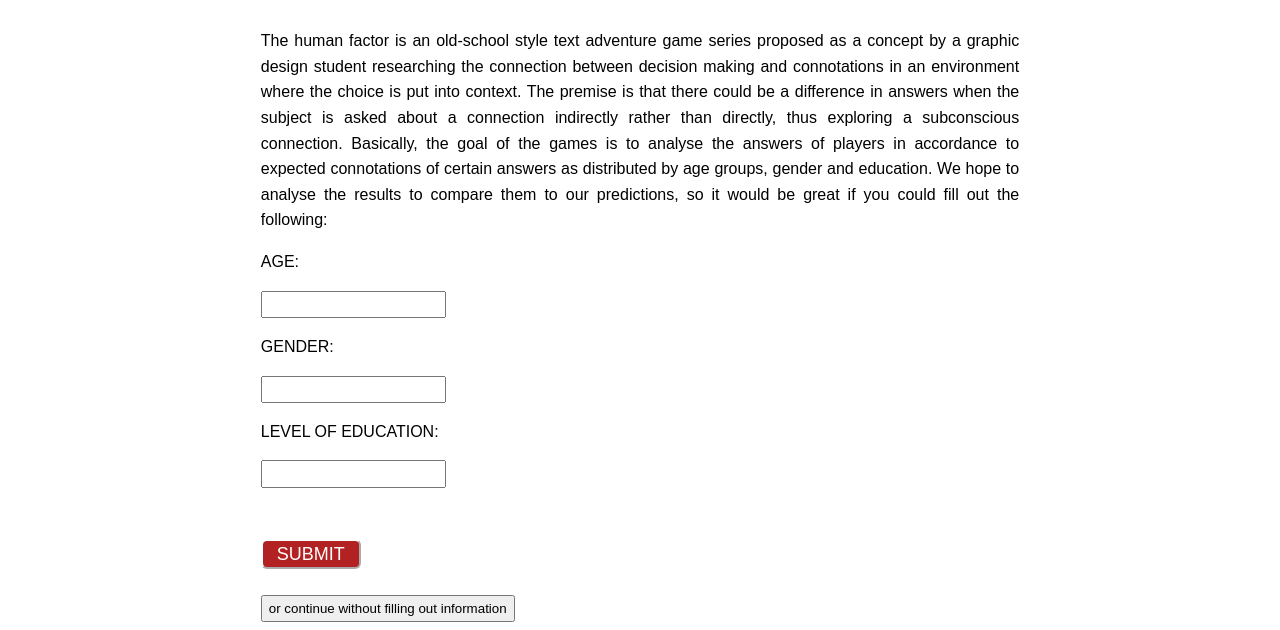
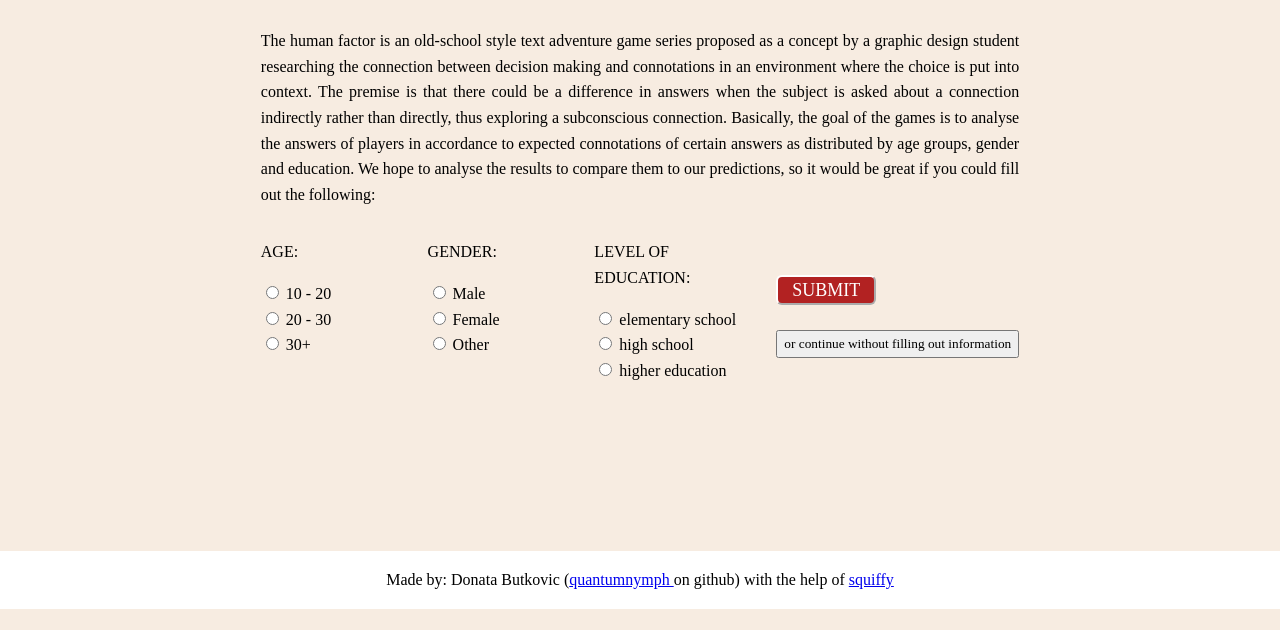
Before and after one commit to quantumnymph/TheHumanFactor, a plain HTML site: page index.html in a window 1280 px wide. Shown: the part 191-821 px from the top of the page. After the commit the page ends 800 px from the top, so only its background shows below. Drawn offline with Linux system fonts and the light colour scheme.

Commit message:
added footer and some other stuff

```diff
--- a/index.html
+++ b/index.html
@@ -10,29 +10,58 @@
 </head>
 
 <body>
+    <div class = "backgroundcolor">
         <div class = "welcome">
             <h1>The Human Factor</h1>
             <p>The human factor is an old-school style text adventure game series proposed as a concept by a graphic design student researching the connection between decision making and connotations in an environment where the choice is put into context. The premise is that there could be a difference in answers when the subject is asked about a connection indirectly rather than directly, thus exploring a subconscious connection. Basically, the goal of the games is to analyse the answers of players in accordance to expected connotations of certain answers as distributed by age groups, gender and education.  We hope to analyse the results to compare them to our predictions, so it would be great if you could fill out the following:</p>
         </div>
         <div class = "uinput">
-
+            <div class="child">
                 <p>AGE:</p>
-        <form id = "inputage">
-            <input type="text" name="inputage">
+                <form>
+                    <input type="radio" name="drone">
+                    <label>10 - 20</label><br>
+                    <input type="radio" name="drone">
+                    <label>20 - 30</label><br>
+                    <input type="radio" name="drone">
+                    <label>30+</label>
                 </form>
+            </div>
+            <div class="child">
                 <p>GENDER:</p>
-        <form id = "inputgender">
-            <input type="text" name="inputgender">
+                <form>
+                    <input type="radio" name="drone">
+                    <label>Male</label><br>
+                    <input type="radio" name="drone">
+                    <label>Female</label><br>
+                    <input type="radio" name="drone">
+                    <label>Other</label>
                 </form>
+            </div>
+            <div class="child">
                 <p>LEVEL OF EDUCATION:</p>
-        <form id = "inputeducation">
-        <input type="text" name="inputeducation">
+                <form>
+                    <input type="radio" name="drone">
+                    <label>elementary school</label><br>
+                    <input type="radio" name="drone">
+                    <label>high school</label><br>
+                    <input type="radio" name="drone">
+                    <label>higher education</label>
                 </form>
+            </div>
+            <br><br>
+            <div class = "childbtn">
                 <br><br>
                 <button buttontype="button" class="btn btn-success btn-lg" onclick="location.href='games.html';">SUBMIT</button>
                 <br><br>
                 <button buttontype="button" onclick="location.href='games.html';">or continue without filling out information</button>
             </div>
-
+        </div>
+        <div>
+    </div>
+    <footer>
+        <p>Made by: Donata Butkovic (<a href="https://github.com/quantumnymph">quantumnymph </a> on github) with the help of <a href="https://github.com/textadventures/squiffy">squiffy</a></p>
+    </footer>
+    </div>
 </body>
 </html>
--- a/welcome.css
+++ b/welcome.css
@@ -1,9 +1,22 @@
+footer {
+    text-align: center;
+    position: fixed;
+    left: 0;
+    bottom: 0;
+    width: 100%;
+    background-color: white;
+  }
+
 * {
     line-height: 1.6;
-    font-family:'Arial';
     box-sizing: border-box;
+    font-family:'Times New Roman';
+}
 
+body {
+    background-color: rgb(247, 236, 225);
 }
+
 
 h1{
     text-align: center;
@@ -13,10 +26,27 @@ h1{
 }
 
 .uinput, .welcome{
-    text-align: justify;
     margin-right: 20%;
     margin-left: 20%;
 }
+
+.welcome {
+    text-align: justify;
+}
+
+.childbtn {
+    margin-left: 2%;
+}
+
+.uinput {
+    display: flex;
+    flex-wrap: wrap;
+}
+
+
+.child {
+    flex: 1 1 100px;
+  }
 
 .btn{
     width: 100px;
@@ -41,6 +71,7 @@ h1{
     display: flex;
     flex-direction: column;
     justify-content: center;
+    text-align: left;
 }
 
 .newgame {
```
Lines whose indentation alone changed are shown as unchanged.
